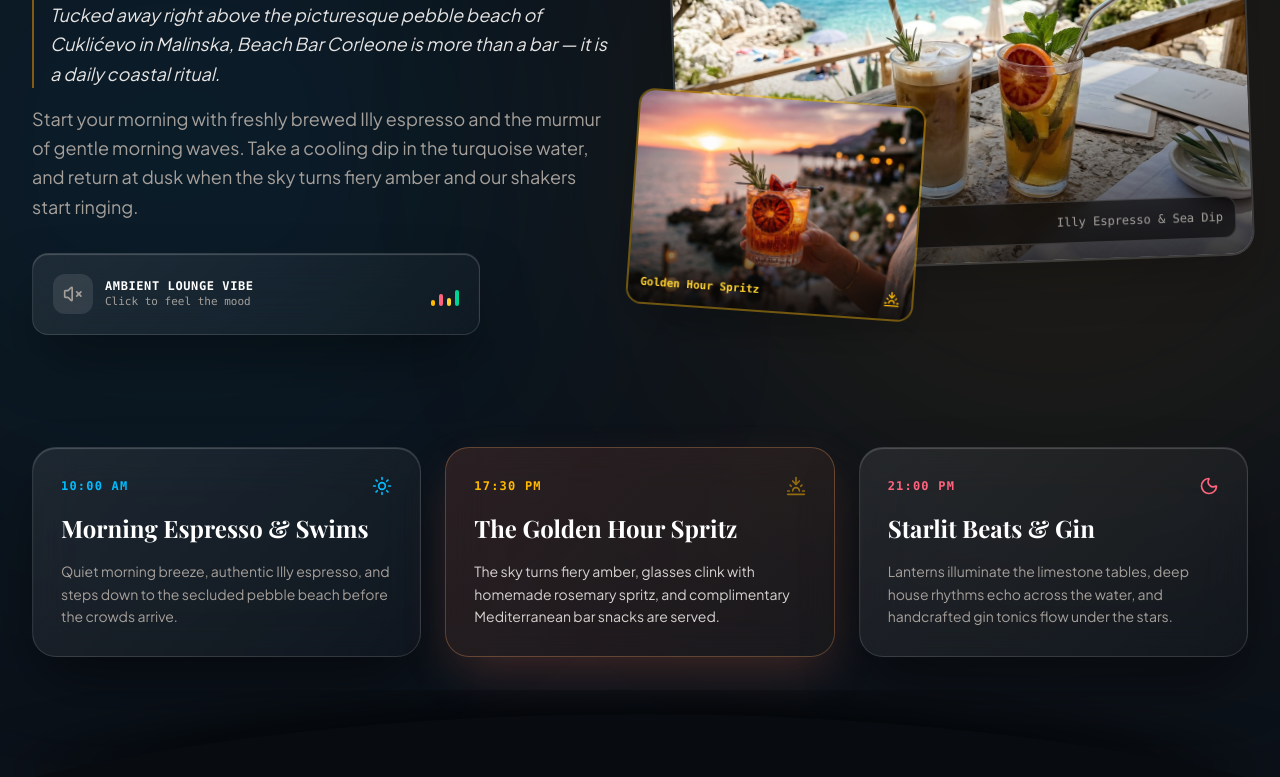
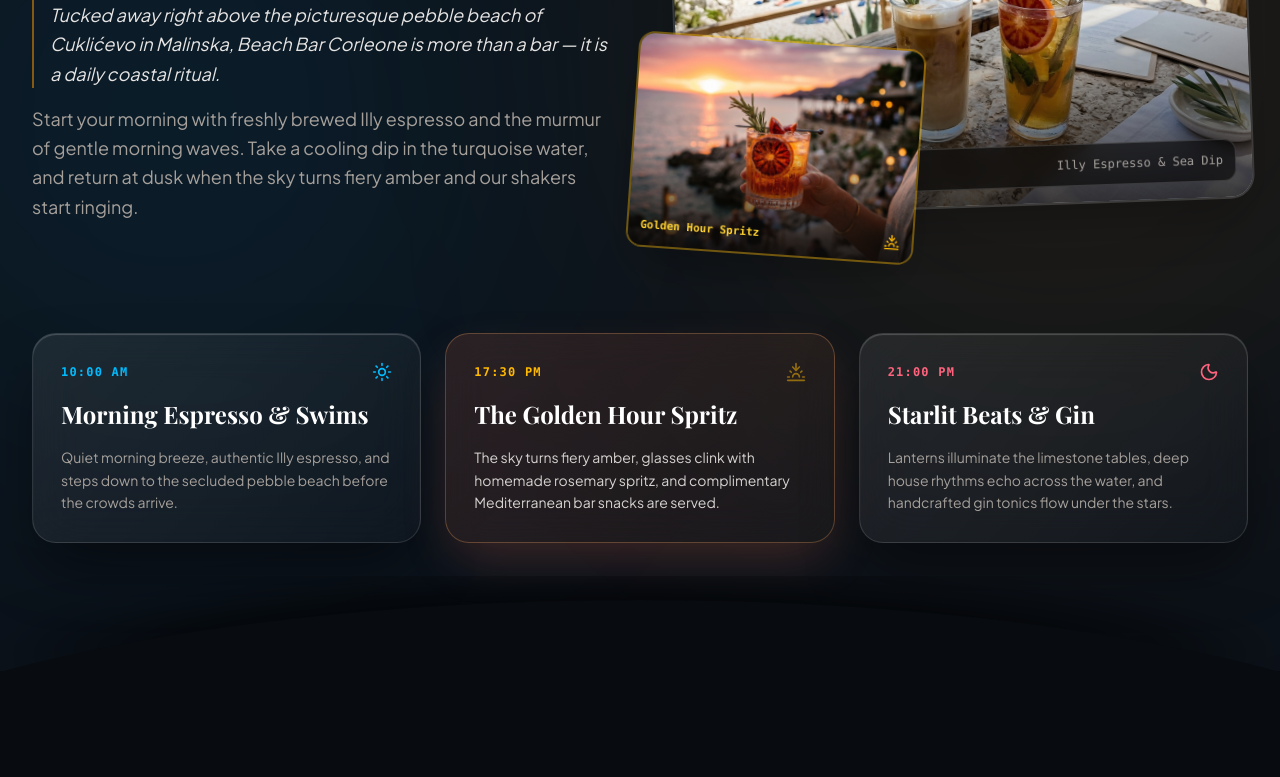
Before and after one commit to maxwalberer12-png/beachbar-corleone, a Next.js app: page / in a window 1280 px wide. Shown: the part 2389-3166 px from the top of the page. Built offline with nearby package versions, Linux system fonts and the light colour scheme; a web font is replaced by a local one.

Commit message:
feat: remove ambient lounge music audio widget from story descent section

```diff
--- a/src/components/features/StoryDescent.tsx
+++ b/src/components/features/StoryDescent.tsx
@@ -1,8 +1,8 @@
 'use client';
 
-import React, { useState } from 'react';
+import React from 'react';
 import Image from 'next/image';
-import { Sun, Sunset, Moon, Volume2, VolumeX, Sparkles, Waves, ArrowRight, Dog, Mountain } from 'lucide-react';
+import { Sun, Sunset, Moon, Sparkles, Waves, ArrowRight, Dog, Mountain } from 'lucide-react';
 import { DICTIONARY } from '@/lib/data';
 import { Language } from '@/lib/types';
 import CurvedDivider from '@/components/ui/CurvedDivider';
@@ -12,7 +12,6 @@ interface StoryDescentProps {
 }
 
 export default function StoryDescent({ lang }: StoryDescentProps) {
-  const [soundPlaying, setSoundPlaying] = useState(false);
   const t = DICTIONARY[lang].story;
 
   return (
@@ -55,38 +54,6 @@ export default function StoryDescent({ lang }: StoryDescentProps) {
                 {t.paragraph2}
               </p>
             </div>
-
-            {/* Interactive Ambient Soundwave Bar */}
-            <div className="p-5 rounded-2xl liquid-glass border border-white/15 flex items-center justify-between gap-4 max-w-md">
-              <div className="flex items-center gap-3">
-                <button
-                  onClick={() => setSoundPlaying(!soundPlaying)}
-                  className={`w-10 h-10 rounded-xl flex items-center justify-center transition-all cursor-pointer ${
-                    soundPlaying ? 'bg-amber-500 text-stone-950 shadow-lg shadow-amber-500/30' : 'bg-white/10 text-white hover:bg-white/20'
-                  }`}
-                  aria-label="Toggle ambient vibe"
-                >
-                  {soundPlaying ? <Volume2 className="w-5 h-5" /> : <VolumeX className="w-5 h-5 text-stone-400" />}
-                </button>
-                <div>
-                  <p className="text-xs font-bold text-white uppercase tracking-wider font-mono">
-                    {soundPlaying ? 'Waves & Sunset Beats' : 'Ambient Lounge Vibe'}
-                  </p>
-                  <p className="text-[11px] text-stone-400 font-mono">
-                    {soundPlaying ? 'Broadcasting live ambience' : 'Click to feel the mood'}
-                  </p>
-                </div>
-              </div>
-
-              {/* Animated Equalizer Bars */}
-              <div className="flex items-end gap-1 h-6">
-                <div className={`w-1 bg-amber-400 rounded-full ${soundPlaying ? 'eq-bar-1' : 'h-1.5'}`} />
-                <div className={`w-1 bg-rose-400 rounded-full ${soundPlaying ? 'eq-bar-2' : 'h-3'}`} />
-                <div className={`w-1 bg-amber-300 rounded-full ${soundPlaying ? 'eq-bar-3' : 'h-2'}`} />
-                <div className={`w-1 bg-emerald-400 rounded-full ${soundPlaying ? 'eq-bar-4' : 'h-4'}`} />
-              </div>
-            </div>
-
           </div>
 
           {/* Right Column: Layered Overlapping Parallax Composition (6 Cols) */}
```
